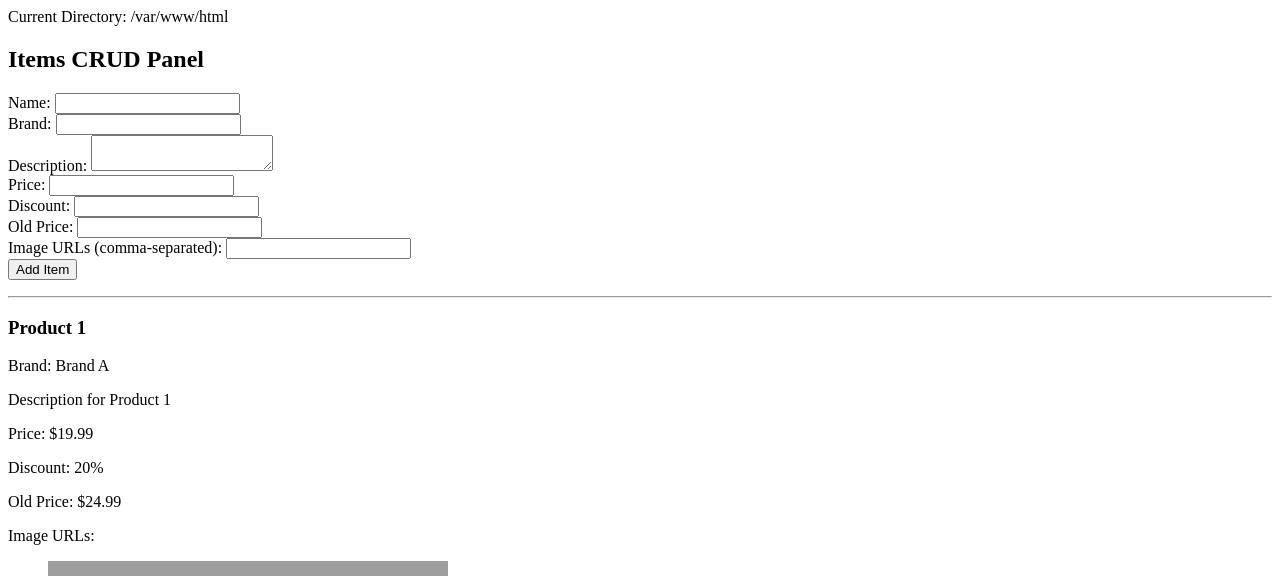
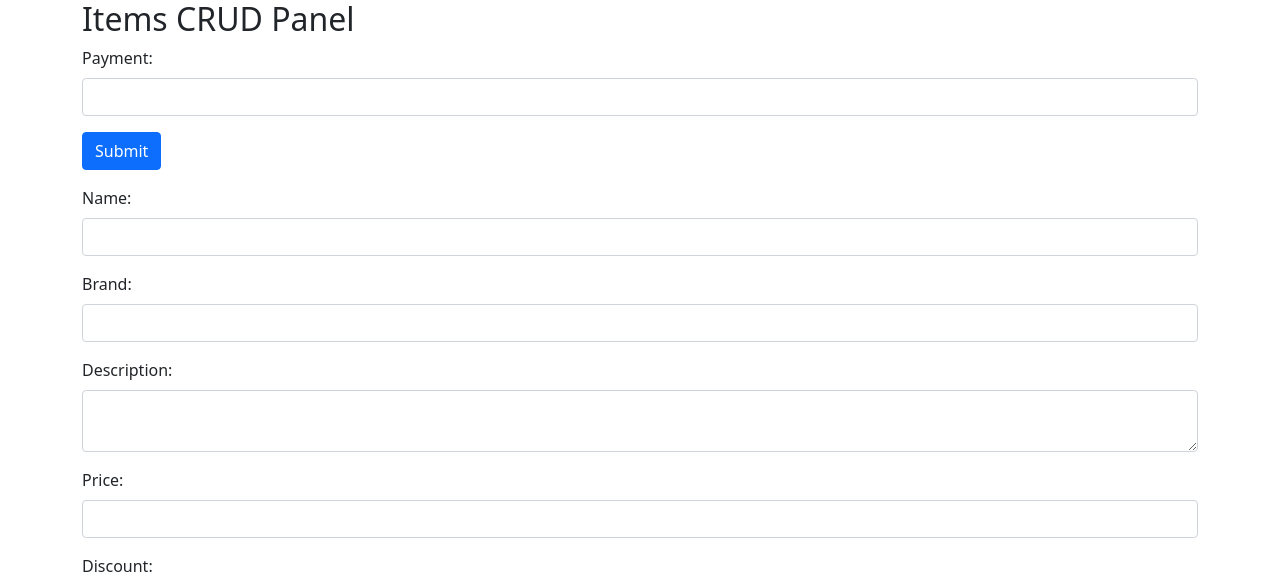
Before and after one commit to rodyrahi/clone, a PHP site: page /admin in a window 1280 px wide. Shown: the top 576 px of the page. Run offline with PHP 8.4, Linux system fonts and the light colour scheme; grey boxes are pictures that could not be loaded.

Commit message:
website is done

```diff
--- a/index.php
+++ b/index.php
@@ -6,6 +6,8 @@ $routes = [
     '/' => 'home.php',
     '/product' => 'item.php',
     '/admin' => 'admin.php',
+
+
 ];
 
 if (array_key_exists($uri, $routes)) {
--- a/payment.json
+++ b/payment.json
@@ -1,3 +1,3 @@
 {
-    "url":"123"
+    "url": "345"
 }
--- a/products.json
+++ b/products.json
@@ -9,8 +9,8 @@
             "discount": 0.2,
             "oldPrice": 24.99,
             "imageUrls": [
-        "https://cromastore.shop/wp-content/uploads/2023/11/6538937984374c56f60a8e2e-junge-denim-jacket-men-fleece-jacket.jpg",
-        "https://example.com/product1/image2.jpg"
+                "https:\/\/cromastore.shop\/wp-content\/uploads\/2023\/11\/6538937984374c56f60a8e2e-junge-denim-jacket-men-fleece-jacket.jpg",
+                "https:\/\/example.com\/product1\/image2.jpg"
             ]
         },
         {
@@ -22,8 +22,8 @@
             "discount": 0.1,
             "oldPrice": 34.99,
             "imageUrls": [
-        "https://example.com/product2/image1.jpg",
-        "https://example.com/product2/image2.jpg"
+                "https:\/\/example.com\/product2\/image1.jpg",
+                "https:\/\/example.com\/product2\/image2.jpg"
             ]
         },
         {
@@ -35,8 +35,20 @@
             "discount": 0.15,
             "oldPrice": 44.99,
             "imageUrls": [
-        "https://example.com/product3/image1.jpg",
-        "https://example.com/product3/image2.jpg"
+                "https:\/\/example.com\/product3\/image1.jpg",
+                "https:\/\/example.com\/product3\/image2.jpg"
+            ]
+        },
+        {
+            "id": 4,
+            "name": "new",
+            "brand": "add",
+            "description": "sdfsdfsdfsdaf",
+            "price": 455,
+            "discount": 8,
+            "oldPrice": 200,
+            "imageUrls": [
+                "https:\/\/5.imimg.com\/data5\/TF\/IW\/MY-17554435\/men-casual-pant.jpg"
             ]
         }
     ]
--- a/views/admin.php
+++ b/views/admin.php
@@ -4,7 +4,7 @@ $currentDirectory = getcwd();
 $jsonFileName = 'products.json';
 $jsonFilePath = $currentDirectory . '/' . $jsonFileName;
 
-echo 'Current Directory: ' . $currentDirectory . '<br>';
+
 
 // Read the JSON file
 $jsonData = file_get_contents($jsonFilePath);
@@ -59,6 +59,30 @@ if (isset($_GET['delete'])) {
 }
 ?>
 
+
+
+
+
+
+
+
+
+
+
+
+
+
+
+
+
+
+
+
+
+
+
+
+
 <!DOCTYPE html>
 <html lang="en">
 
@@ -66,38 +90,61 @@ if (isset($_GET['delete'])) {
     <meta charset="UTF-8">
     <meta name="viewport" content="width=device-width, initial-scale=1.0">
     <title>CRUD Panel</title>
+    <link href="https://cdn.jsdelivr.net/npm/bootstrap@5.0.2/dist/css/bootstrap.min.css" rel="stylesheet" integrity="sha384-EVSTQN3/azprG1Anm3QDgpJLIm9Nao0Yz1ztcQTwFspd3yD65VohhpuuCOmLASjC" crossorigin="anonymous">
+
 </head>
 
 <body>
+    <div class="container">
     <h2>Items CRUD Panel</h2>
 
-    <!-- Form to add new items -->
-    <form method="post">
-        <label for="name">Name:</label>
-        <input type="text" name="name" required>
-        <br>
-        <label for="brand">Brand:</label>
-        <input type="text" name="brand" required>
-        <br>
-        <label for="description">Description:</label>
-        <textarea name="description" required></textarea>
-        <br>
-        <label for="price">Price:</label>
-        <input type="number" name="price" step="0.01" required>
-        <br>
-        <label for="discount">Discount:</label>
-        <input type="number" name="discount" step="0.01" required>
-        <br>
-        <label for="oldPrice">Old Price:</label>
-        <input type="number" name="oldPrice" step="0.01" required>
-        <br>
-        <label for="imageUrls">Image URLs (comma-separated):</label>
-        <input type="text" name="imageUrls" required>
-        <br>
-        <input type="submit" name="add" value="Add Item">
+    <form action="process_form.php" method="post">
+        <div class="mb-3">
+            <label for="payment" class="form-label">Payment:</label>
+            <input type="text" name="payment" class="form-control" required>
+        </div>
+        <button class="btn btn-primary" type="submit">Submit</button>
     </form>
 
+    <!-- Form to add new items -->
+        <form method="post" class="mt-3">
+            <div class="mb-3">
+                <label for="name" class="form-label">Name:</label>
+                <input type="text" name="name" class="form-control" required>
+            </div>
+            <div class="mb-3">
+                <label for="brand" class="form-label">Brand:</label>
+                <input type="text" name="brand" class="form-control" required>
+            </div>
+            <div class="mb-3">
+                <label for="description" class="form-label">Description:</label>
+                <textarea name="description" class="form-control" required></textarea>
+            </div>
+            <div class="mb-3">
+                <label for="price" class="form-label">Price:</label>
+                <input type="number" name="price" step="0.01" class="form-control" required>
+            </div>
+            <div class="mb-3">
+                <label for="discount" class="form-label">Discount:</label>
+                <input type="number" name="discount" step="0.01" class="form-control" required>
+            </div>
+            <div class="mb-3">
+                <label for="oldPrice" class="form-label">Old Price:</label>
+                <input type="number" name="oldPrice" step="0.01" class="form-control" required>
+            </div>
+            <div class="mb-3">
+                <label for="imageUrls" class="form-label">Image URLs (comma-separated):</label>
+                <input type="text" name="imageUrls" class="form-control" required>
+            </div>
+            <!-- New input for payment -->
+
+            <div class="mb-3">
+                <input type="submit" name="add" value="Add Item" class="btn btn-primary">
+            </div>
+        </form>
+
     <hr>
+
 
     <!-- Display existing items with options to edit and delete -->
     <?php foreach ($items['items'] as $item) : ?>
@@ -119,6 +166,9 @@ if (isset($_GET['delete'])) {
             </p>
         </div>
     <?php endforeach; ?>
+
+
+    </div>
 </body>
 
 </html>
```
Also changed, not shown: process_form.php (added, +26 -0 lines). Lines whose indentation alone changed are shown as unchanged.
